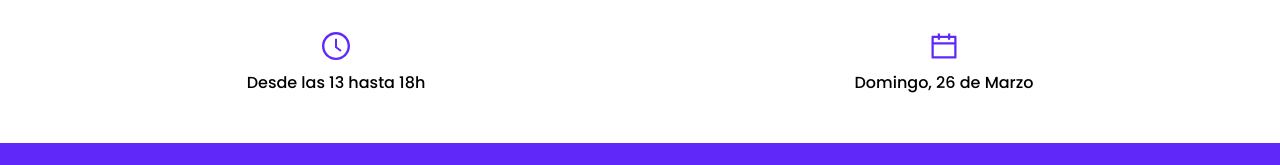
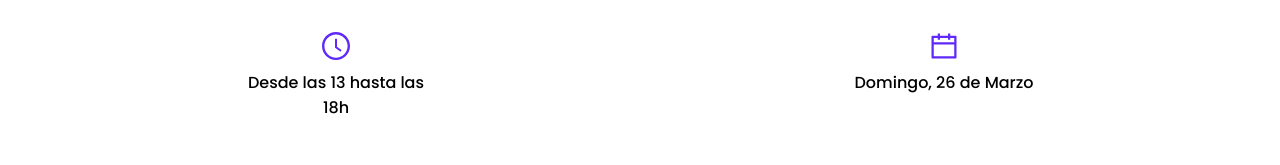
Before and after one commit to martin-centurion/app-cumple, a React (Create React App) app: page / in a window 1280 px wide. Shown: the part 1324-1489 px from the top of the page. Built offline with nearby package versions, Linux system fonts and the light colour scheme; a web font is replaced by a local one.

Commit message:
correcion horario

```diff
--- a/src/components/Banner/Banner.jsx
+++ b/src/components/Banner/Banner.jsx
@@ -21,7 +21,7 @@ function Banner() {
             <div className='info__content'>
                 <div className='info__content-data'>
                     <h3>{<AiOutlineClockCircle />}</h3>
-                    <p>Desde las 13 hasta 18h</p>
+                    <p>Desde las 13 hasta las 18h</p>
                 </div>
                 <div className='info__content-data'>
                     <h3>{<AiOutlineCalendar />}</h3>
```
